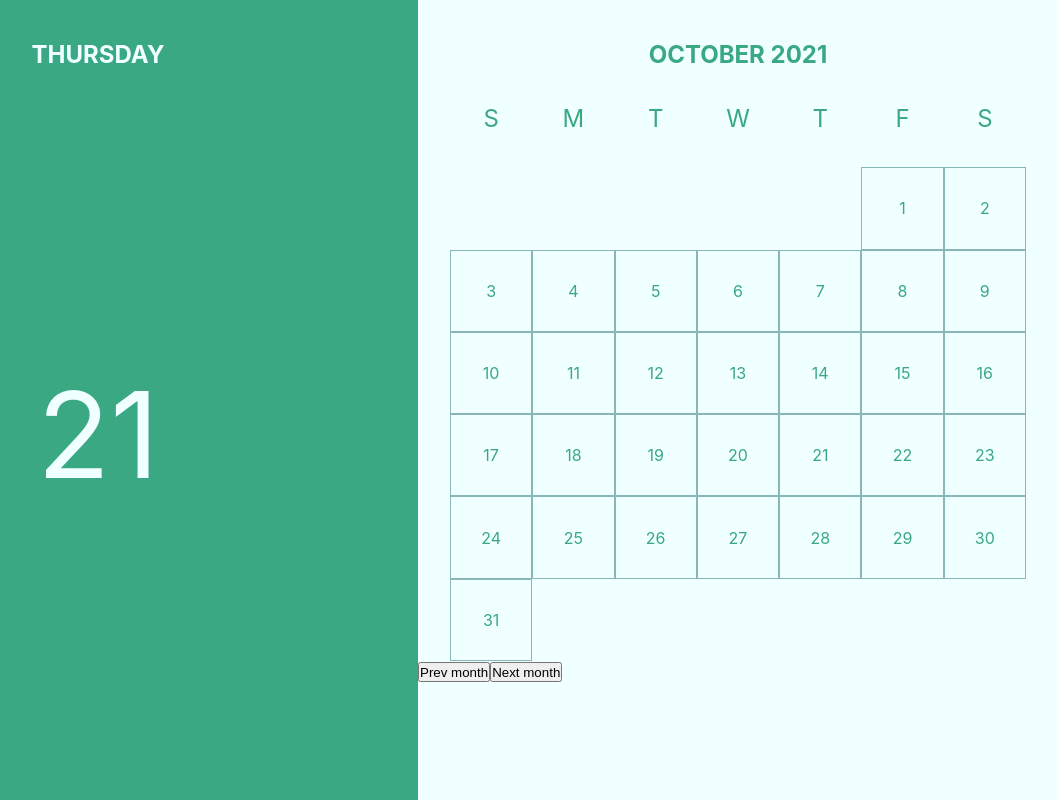
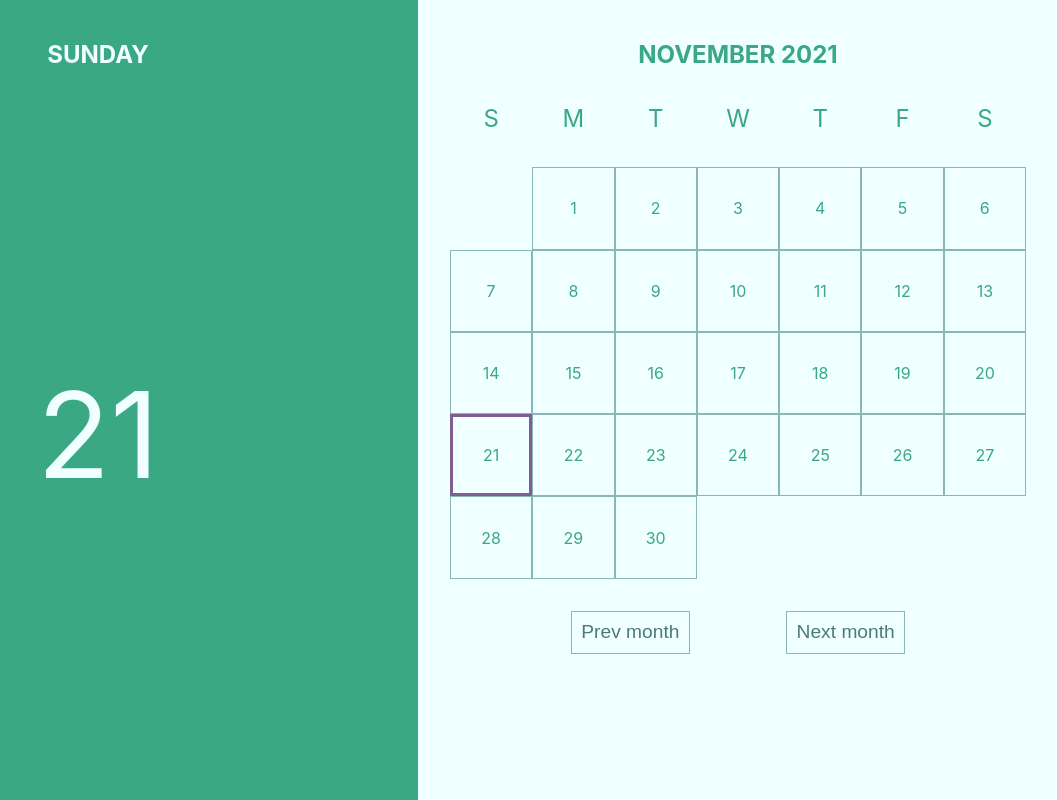
Before and after one commit to llianand94/react-practic-calendar, a React (Create React App) app: page / in a window 1280 px wide. Shown: the whole page, without its empty margins (222-1279 px from the left). Built offline with nearby package versions, Linux system fonts and the light colour scheme.

Commit message:
Done btns to switch month and currenDay

```diff
--- a/src/components/Calendar/CalendarDay/index.js
+++ b/src/components/Calendar/CalendarDay/index.js
@@ -1,9 +1,9 @@
 import React from 'react';
 import { format } from 'date-fns';
 import styles from './CalendarDay.module.scss';
+import PropTypes from 'prop-types';
 
-
-function CalendarDay (props) {
+const CalendarDay =(props)=> {
   return <div className={styles.sectionCalendarDay}>
             <h1 className={styles.header}>
               {format(props.date, 'eeee')}</h1>
@@ -11,8 +11,9 @@ function CalendarDay (props) {
               {format(props.date, 'dd')} </span>
       </div>
     ;
-
 }
 
-
+CalendarDay.propTypes={
+  date:PropTypes.object.isRequired,
+}
 export default CalendarDay;
--- a/src/components/Calendar/CalendarMonth/ListOfMonthDays/ListOfMonthDays.module.scss
+++ b/src/components/Calendar/CalendarMonth/ListOfMonthDays/ListOfMonthDays.module.scss
@@ -20,3 +20,6 @@
   margin-top: 1vh;
   padding: 0 2.5vw;
 }
+.currentDay{
+  border: 3px solid rgb(129, 93, 150);
+}
--- a/src/components/Calendar/CalendarMonth/ListOfMonthDays/index.js
+++ b/src/components/Calendar/CalendarMonth/ListOfMonthDays/index.js
@@ -1,45 +1,38 @@
-import React, { Component } from 'react';
-import { getDaysInMonth, startOfMonth, getDay } from 'date-fns';
+import React from 'react';
+import { getDaysInMonth, startOfMonth, getDay,getDate } from 'date-fns';
 import styles from './ListOfMonthDays.module.scss';
 import classNames from 'classnames';
 
 
-class ListOfMonthDays extends Component {
-
-  createArray=(length)=>{
+const  ListOfMonthDays =(props)=> {
+  const currentDate = getDate(props.date);
+  const createArray=(length)=>{
     const array = [];
     for(let i=1; i<=length; i++){
       array[i] = i;
     }
     return array;
   }
-
-
-  renderItems= (length,isEmpty=false,style)=>
-      this.createArray(length)
+  const createCellsByArray= (length,isEmpty=false,style,currentDate)=>
+      createArray(length)
       .map((item,id)=>{
         if(isEmpty){
           return <li key={id}
           className={style}>{item}</li>
         }
         return <li key={id}
-              className={style}>{item}</li>
+              className={classNames(style, currentDate===item?styles.currentDay:null)}>{item}</li>
       }
   )
-
-  render() {
-    const emptySell = classNames(styles.items, styles.borderCell, styles.empty);
-    const normalSell = classNames(styles.items, styles.borderCell);
-    const ulStyle = classNames(styles.list, styles.flexWrap);
-    console.log(emptySell);
-    const {date} = this.props;
-    return <ul className={ulStyle}>
-      {this.renderItems(getDay(startOfMonth(date)),true,emptySell)}
-      {this.renderItems(getDaysInMonth(date),false, normalSell)}
-
-      </ul>;
-
-  }
+  const emptyCell = classNames(styles.items, styles.borderCell, styles.empty);
+  const normalCell = classNames(styles.items, styles.borderCell);
+  const ulStyle = classNames(styles.list, styles.flexWrap);
+  console.log(emptyCell);
+  const {date} = props;
+  return <ul className={ulStyle}>
+      {createCellsByArray(getDay(startOfMonth(date)),true,emptyCell)}
+      {createCellsByArray(getDaysInMonth(date),false, normalCell,currentDate)}
+    </ul>;
 }
 
 
--- a/src/components/Calendar/CalendarMonth/TogglerMonth/TogglerMonth.module.scss
+++ b/src/components/Calendar/CalendarMonth/TogglerMonth/TogglerMonth.module.scss
@@ -1,4 +1,23 @@
+.btnWrapper{
+  display: flex;
+  justify-content: center;
+  margin: 2rem auto;
+}
 .btn{
-  width: max-content;
-  height: 20px;
+  width: max-content+10px;
+  padding: 0.6rem;
+  font-size: 1.2rem;
+  background-color:  azure;
+  color: rgb(74, 122, 122);
+  cursor: pointer;
+  &+.btn{
+    margin-left: 15%;
+  }
+  &:hover{
+    color: azure;
+    background-color: rgb(74, 122, 122);
+  }
 }
+.borderCell{
+  border: 1px solid rgb(137, 182, 182);
+}
--- a/src/components/Calendar/CalendarMonth/TogglerMonth/index.js
+++ b/src/components/Calendar/CalendarMonth/TogglerMonth/index.js
@@ -1,14 +1,14 @@
 import React from 'react';
 import styles from '../TogglerMonth/TogglerMonth.module.scss'
+import classNames from 'classnames';
 
 const TogglerMonth = (props) => {
-  const btnHandler = (value) =>{
-
-  }
+  const {changeMonth} = props;
+  const btnClass = classNames(styles.btn, styles.borderCell);
   return (
-    <div>
-      <button className={styles.btn} onClick={btnHandler} value='prev'>Prev month</button>
-      <button className={styles.btn} onClick={btnHandler} value='next'>Next month</button>
+    <div className={styles.btnWrapper}>
+      <button className={btnClass} onClick={(e)=>changeMonth(e.target.value)} value={false}>Prev month</button>
+      <button className={btnClass} onClick={(e)=>changeMonth(e.target.value)} value={true}>Next month</button>
     </div>
   );
 }
--- a/src/components/Calendar/CalendarMonth/index.js
+++ b/src/components/Calendar/CalendarMonth/index.js
@@ -7,23 +7,22 @@ import ListOfMonthDays from './ListOfMonthDays';
 import TogglerMonth from './TogglerMonth';
 
 
-class CalendarMonth extends Component {
-  render() {
-    const {date} = this.props;
+const  CalendarMonth =(props)=> {
+  const {date,changeMonth } = props;
   return (
     <div className={styles.sectionCalendarMonth}>
       <CalendarMonthHeader date={date}/>
       <ListOfWeekDays date={date}/>
       <ListOfMonthDays date={date}/>
-        <TogglerMonth date={date}/>
+      <TogglerMonth changeMonth={changeMonth} date={date}/>
     </div>
   );
-  }
 }
 
 
 CalendarMonth.propTypes = {
   date:PropTypes.object.isRequired,
+  changeMonth:PropTypes.func,
 };
 
 
--- a/src/components/Calendar/index.js
+++ b/src/components/Calendar/index.js
@@ -3,7 +3,7 @@ import React, { Component } from 'react';
 import CalendarDay from './CalendarDay';
 import CalendarMonth from './CalendarMonth';
 import styles from './Calendar.module.scss';
-import { setMonth } from 'date-fns';
+import { setMonth, getMonth } from 'date-fns';
 
 class Calendar extends Component {
   constructor(props) {
@@ -12,16 +12,23 @@ class Calendar extends Component {
       date:new Date(),
     }
   }
-  changeMonth = () =>{
-    this.setState({state:setMonth(this.state.date,9)})
+  changeMonth = (value) =>{
+    const stepMonth = value==='true'?1:(-1);
+    this.setState((prevState,prevProps)=>{
+      const currMounth = getMonth(prevState.date);
+      return {
+        date:setMonth(prevState.date, currMounth+(stepMonth))
+        }
+      }
+    )
   }
+
   render() {
     const {date} = this.state;
-    const getAnotherMonth = setMonth(date,9);
     return (
       <section className={styles.calendarWrapper}>
-        <CalendarDay   date={getAnotherMonth}/>
-        <CalendarMonth date={getAnotherMonth}/>
+        <CalendarDay   date={date}/>
+        <CalendarMonth changeMonth={this.changeMonth}  date={date}/>
       </section>
     );
   }
```
Lines whose indentation alone changed are shown as unchanged.
